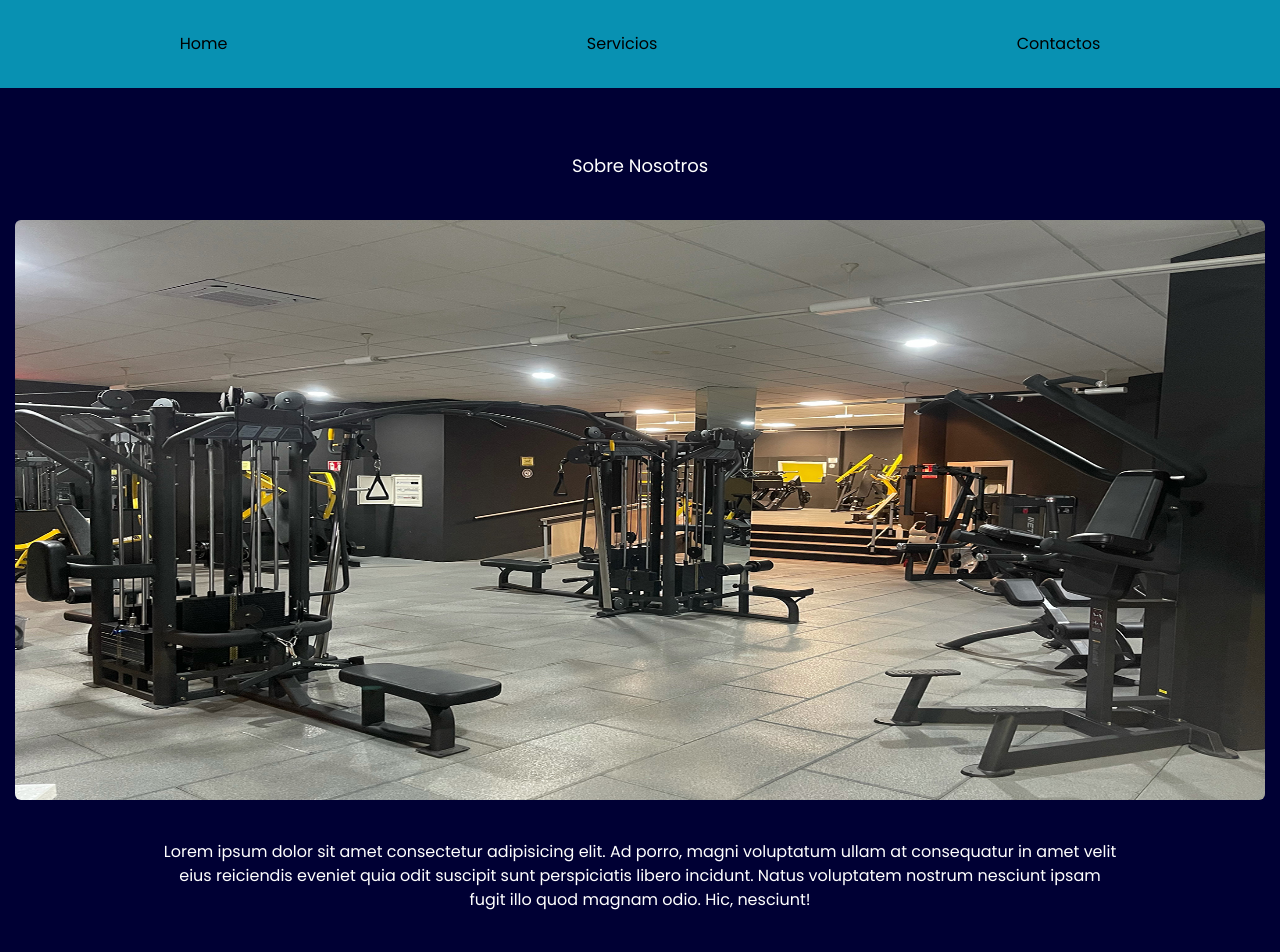
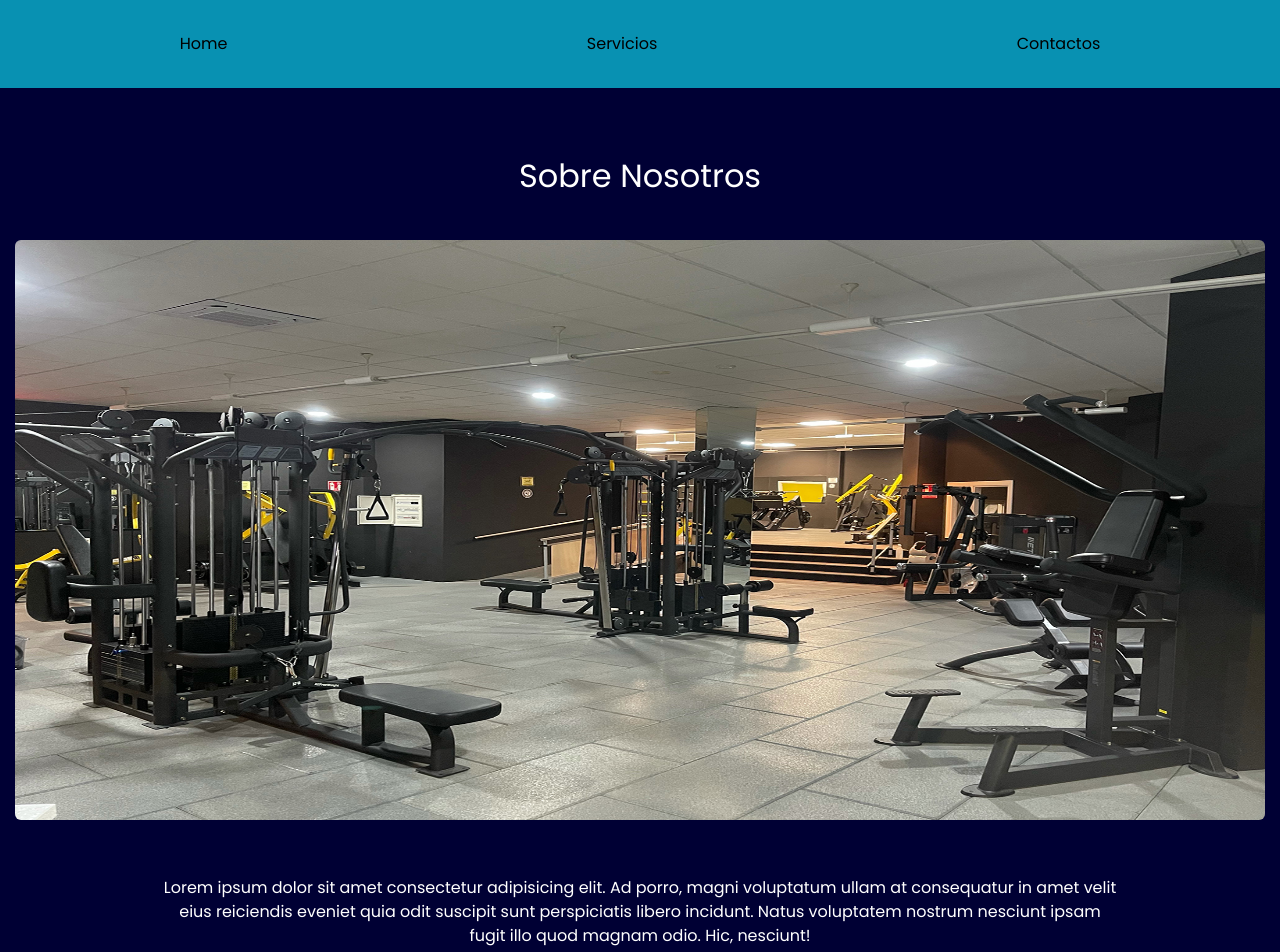
Before and after one commit to BryanGordon/gym, a React (Vite) app: page / in a window 1280 px wide. Shown: the top 952 px of the page. Built offline with nearby package versions, Linux system fonts and the light colour scheme.

Commit message:
Update component styles

```diff
--- a/src/components/About.tsx
+++ b/src/components/About.tsx
@@ -1,12 +1,12 @@
 export function About () {
   return (
     <section className='mb-24'>
-      <h1 className='text-center text-lg mt-16 text-bodyText '>Sobre Nosotros</h1>
+      <h1 className='text-center text-h1 mt-16 text-bodyText '>Sobre Nosotros</h1>
       <article className='mt-10 '>
         <picture className='w-full mb-10'>
           <img className='w-[1250px] min-w-48 h-[580px] my-0 mx-auto rounded-md' src='gimnasio.jpeg' alt='imagen' />
         </picture>
-        <div className='w-3/4 my-0 mx-auto pt-10'>
+        <div className='w-3/4 my-0 mx-auto pt-14'>
           <p className='text-center text-base text-bodyText'>Lorem ipsum dolor sit amet consectetur adipisicing elit. Ad porro, magni voluptatum ullam at consequatur in amet velit eius reiciendis eveniet quia odit suscipit sunt perspiciatis libero incidunt. Natus voluptatem nostrum nesciunt ipsam fugit illo quod magnam odio. Hic, nesciunt!</p>
         </div>
       </article>
```
